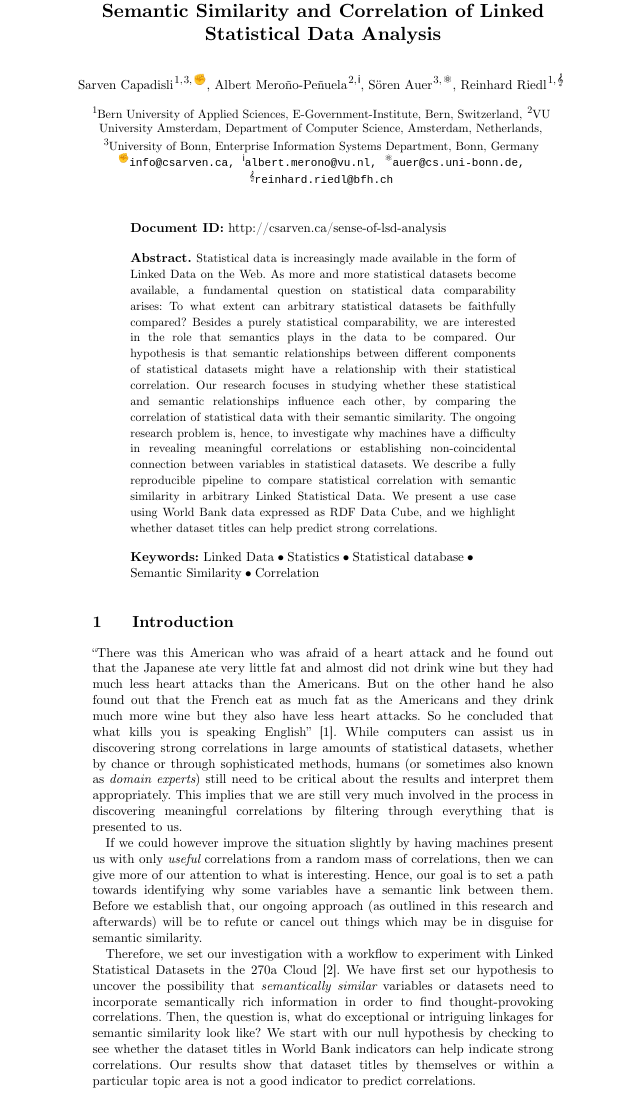
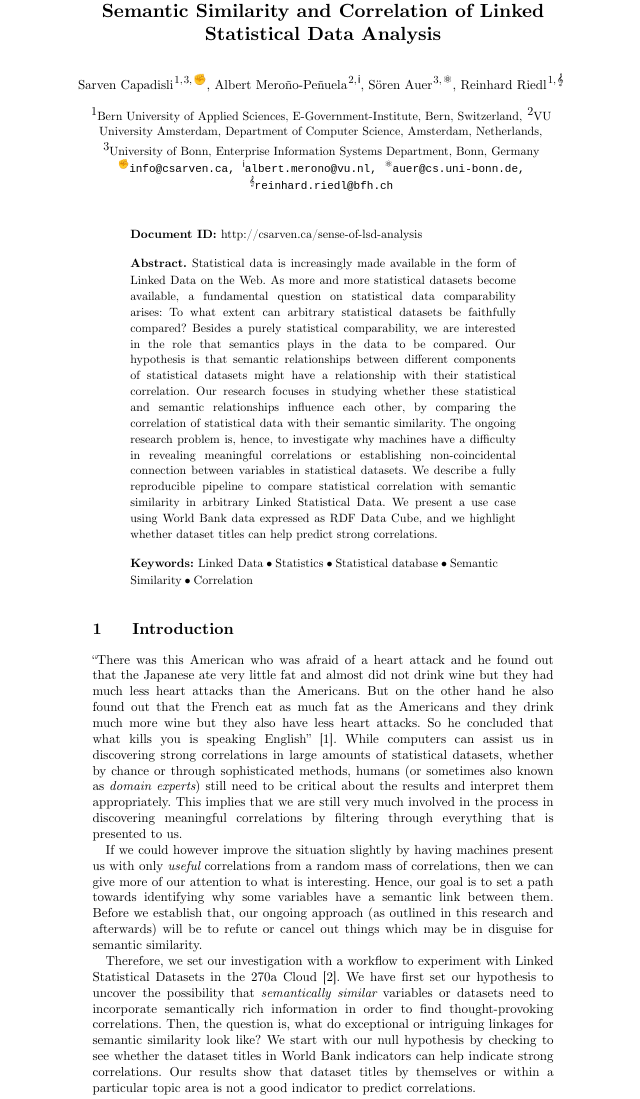
Before and after one commit to linkeddata/dokieli, a plain HTML site: page sense-of-lsd-analysis.html in a window 1280 px wide. Shown: the top 1099 px of the page, without its empty margins (317-957 px from the left). Drawn offline with Linux system fonts and the light colour scheme.

Commit message:
Updated meta-ish stuff to use 12px

```diff
--- a/lncs.css
+++ b/lncs.css
@@ -245,9 +245,15 @@ width:107%;
 line-height:1;
 }
 
-#author_orgs,
-#author_uris,
-#abstract p {
+#author_orgs *,
+#author_uris *,
+#abstract *,
+#document-identifier *,
+#document-submitted *,
+#document-license *,
+#document-purpose *,
+#keywords *,
+#categories-and-subject-descriptors * {
 font-size:12px;
 }
 
@@ -465,13 +471,6 @@ text-align:center;
 margin:0 1cm 1em;
 }
 
-#abstract h2,
-#document-identifier dt,
-#categories-and-subject-descriptors  h2,
-#keywords h2 {
-font-size:13px;
-}
-
 #authors dt {
 display:none;
 }
```
